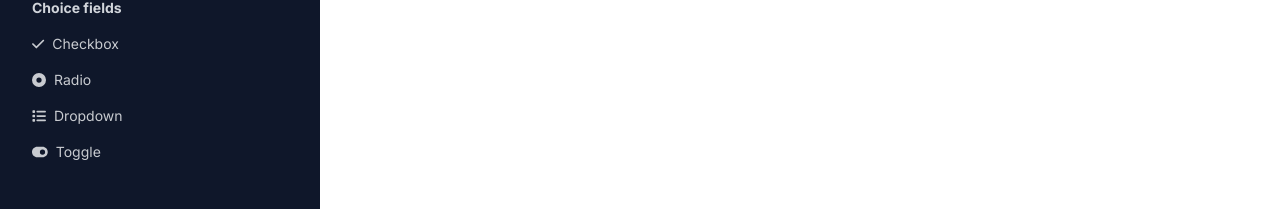
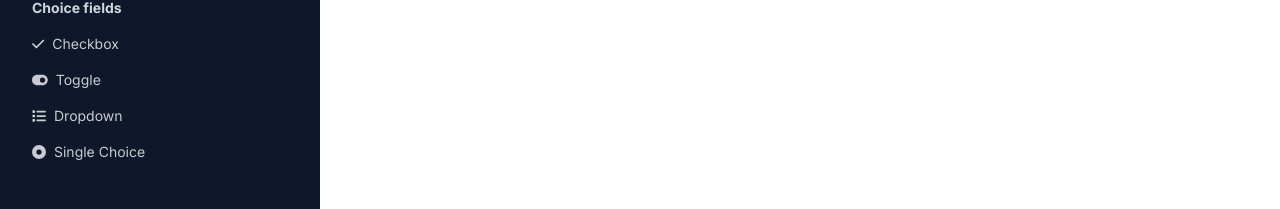
Before and after one commit to toanhminh0412/easier-form, a Next.js app: page /form in a window 1280 px wide. Shown: the part 326-535 px from the top of the page. Built offline with nearby package versions, Linux system fonts and the light colour scheme.

Commit message:
Reorder some items on the side bar

```diff
--- a/src/components/navbars/Sidebar.js
+++ b/src/components/navbars/Sidebar.js
@@ -22,9 +22,9 @@ export default function Sidebar() {
                 {/* Choice fields */}
                 <li className="menu-title text-gray-300">Choice fields</li>
                 <DraggableItem type="checkbox"><FontAwesomeIcon icon={faCheck}/> Checkbox</DraggableItem>
-                <DraggableItem type="radio"><FontAwesomeIcon icon={faDotCircle}/> Radio</DraggableItem>
+                <DraggableItem type="toggle"><FontAwesomeIcon icon={faToggleOn}/> Toggle</DraggableItem>
                 <DraggableItem type="dropdown"><FontAwesomeIcon icon={faList}/> Dropdown</DraggableItem>
-                <DraggableItem type="toggle"><FontAwesomeIcon icon={faToggleOn}/> Toggle</DraggableItem>
+                <DraggableItem type="radio"><FontAwesomeIcon icon={faDotCircle}/> Single Choice</DraggableItem>
                 {/* <li><Link href="#"><FontAwesomeIcon icon={faToggleOn}/> Toggle</Link></li> */}
 
                 {/* File fields */}
```
